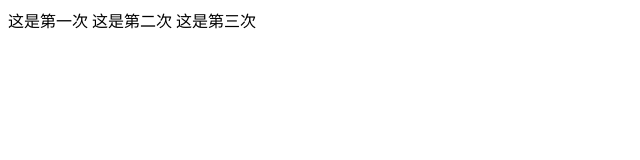
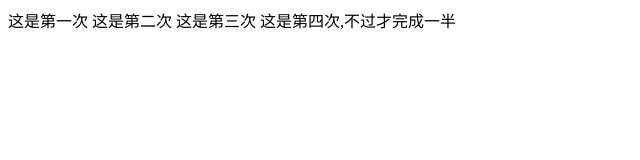
Before and after one commit to x2207475/text02, a plain HTML site: page 00.html in a window 1280 px wide. Shown: the whole page, without its empty margins (0-640 px from the left). Drawn offline with Linux system fonts and the light colour scheme.

Commit message:
这是在Dev中提交的功能的一半

```diff
--- a/00.html
+++ b/00.html
@@ -8,5 +8,6 @@
 这是第一次
 这是第二次
 这是第三次
+这是第四次,不过才完成一半
 </body>
 </html>
```
Also changed, not shown: 1 other file.
